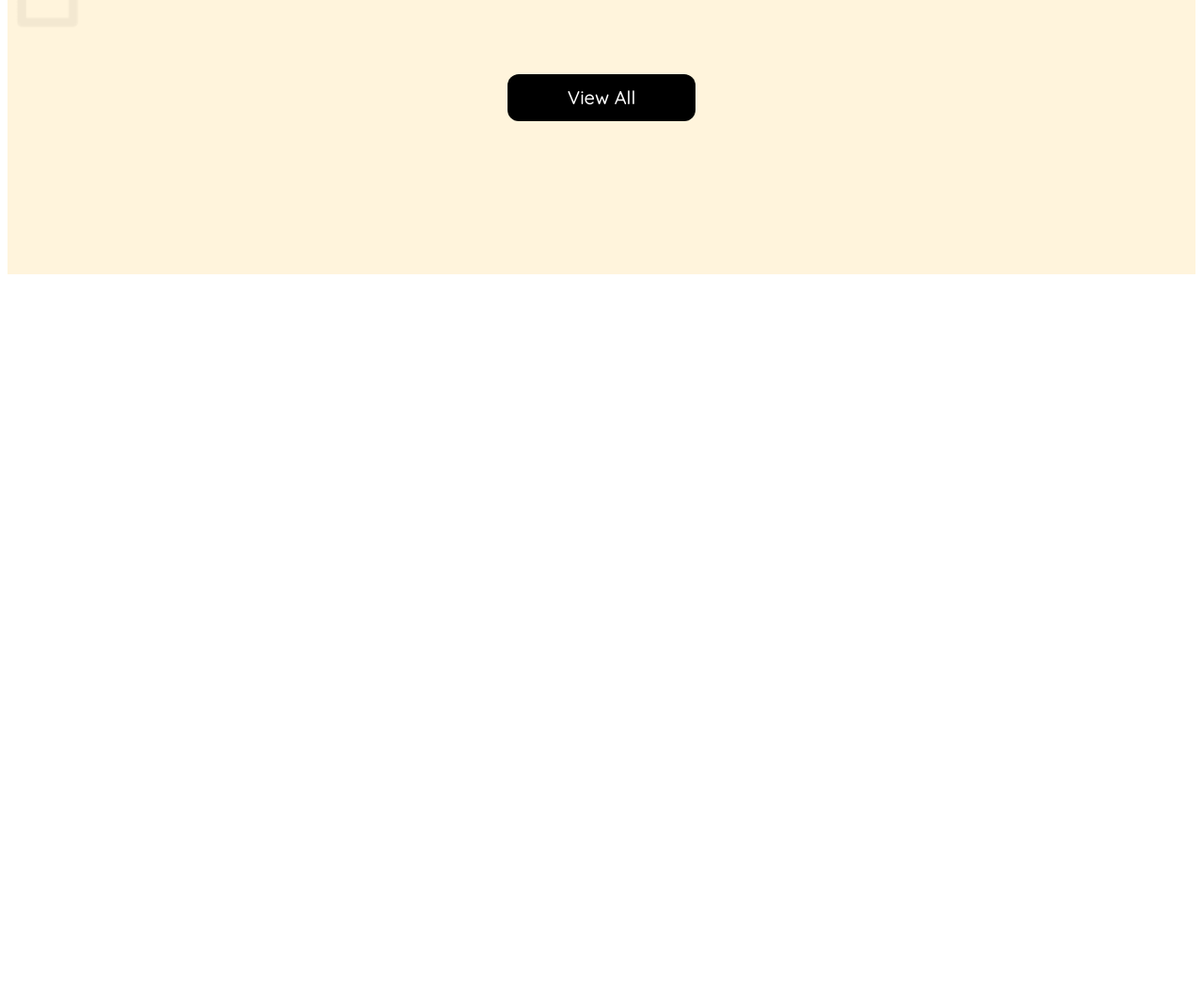
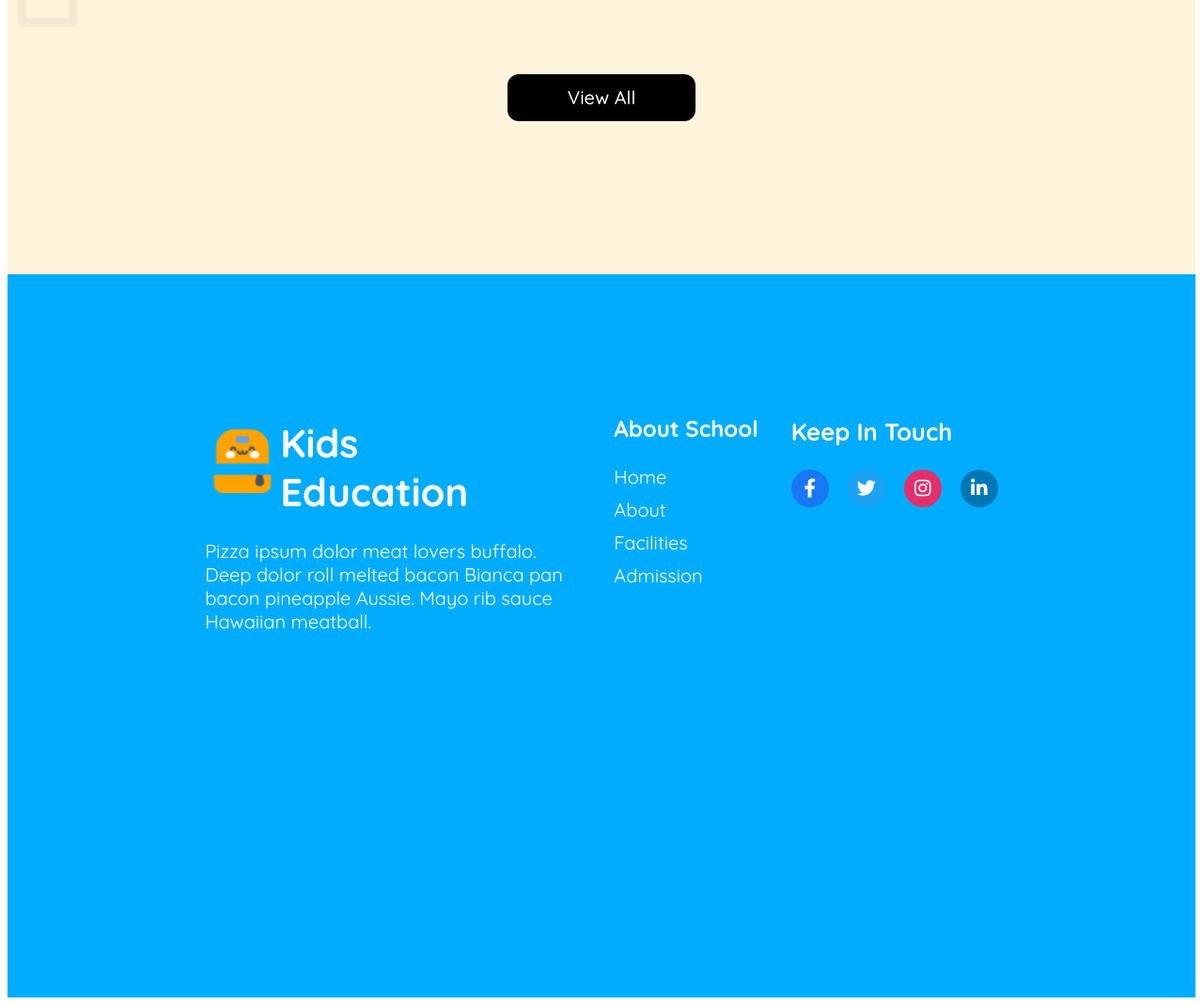
Before and after one commit to imamhasanemonbd/kids-school, a plain HTML site: page index.html in a window 1280 px wide. Shown: the part 2573-3643 px from the top of the page at 94% size. Before the commit the page ends 2873 px from the top, so only its background shows below. Drawn offline with Linux system fonts and the light colour scheme.

Commit message:
completed footer section

```diff
--- a/index.html
+++ b/index.html
@@ -126,7 +126,36 @@
          </section>
         <!-- stories section end  -->
     </main>
-    <footer>
+    <footer class="global footer">
+        <div>
+            <div class="logo-footer">
+                <img src="assets/logo.png" alt="">
+                <h1>Kids <br>Education</h1>
+            </div>
+            <p class="footer-description">Pizza ipsum dolor meat lovers buffalo. Deep dolor roll melted bacon Bianca pan bacon pineapple Aussie. Mayo rib sauce Hawaiian meatball.</p>
+        </div>
+        <div>
+            <h3 class="footer-menu-title">About School</h3>
+            <div class="footer-menu">
+                <a href="">Home</a>
+                <a href="">About</a>
+                <a href="">Facilities</a>
+                <a href="">Admission</a>
+            </div>
+
+
+        </div>
+        <div>
+            <h3 class="social-icons-title">Keep In Touch</h3>
+            <div class="social-icons">
+                <a href="https://facebook.com" target="_blank"><i class="fa-brands fa-facebook-f"></i></a>
+                <a href="https://twitter.com" target="_blank"><i class="fa-brands fa-twitter"></i></a>
+                <a href="https://instagram.com" target="_blank"><i class="fa-brands fa-instagram"></i></a>
+                <a href="https://linkedin.com" target="_blank"><i class="fa-brands fa-linkedin-in"></i></a>
+            </div>
+
+
+        </div>
 
     </footer>
 </body>
--- a/styles/style.css
+++ b/styles/style.css
@@ -388,3 +388,104 @@
     text-decoration: none;
     color: white;
 }
+
+/* footer section styles  */
+
+.footer {
+    background-color: #01ACFD;
+    height: 520px;
+    display: flex;
+    justify-content: space-evenly;
+    padding: 125px 175px;
+}
+.logo-footer {
+    display: flex;
+    align-items: center;
+    text-align: left;
+}
+.logo-footer img {
+    height: 80px;
+    width: 80px;
+}
+.logo-footer h1 {
+    font-weight: bold;
+    font-size: 2.6rem;
+    color: white;
+    margin-bottom: 5px;
+}
+.footer-description {
+    width: 400px;
+    color: white;
+    font-weight: normal;
+    font-size: 1.25rem;
+}
+.footer-menu-title {
+    color: white;
+    font-weight: bold;
+    font-size: 1.5rem;
+}
+.footer-menu {
+    display: flex;
+    flex-direction: column;
+    gap: 10px;
+    font-size: 1.25rem;
+    color: white;
+    font-weight: normal;
+}
+.footer-menu a {
+    text-decoration: none;
+    color: white;
+}
+.social-icons-title {
+    color: white;
+    font-weight: bold;
+    font-size: 1.6rem;
+}
+.social-icons {
+    display: flex;
+    gap: 20px;
+    justify-content: center;
+    align-items: center;
+}
+
+.social-icons a {
+    width: 40px;
+    height: 40px;
+    background-color: #333;
+    color: white;
+    border-radius: 50%;
+    display: flex;
+    align-items: center;
+    justify-content: center;
+    font-size: 20px;
+    text-decoration: none;
+    transition: all 0.3s ease-in-out;
+}
+
+.social-icons a:hover {
+    background-color: #F0AA00;
+    transform: scale(1.1);
+}
+.social-icons a:nth-child(1) {
+    background-color: #1877F2;
+}
+.social-icons a:nth-child(2) {
+    background-color: #1DA1F2;
+}
+.social-icons a:nth-child(3) {
+    background-color: #E1306C;
+}
+.social-icons a:nth-child(4) {
+    background-color: #0077B5;
+}
+
+
+/* responsive design styles  */
+
+@media screen and (max-width: 768px) {
+
+    .hero {
+        flex-direction: column;
+    }
+
+}
```
